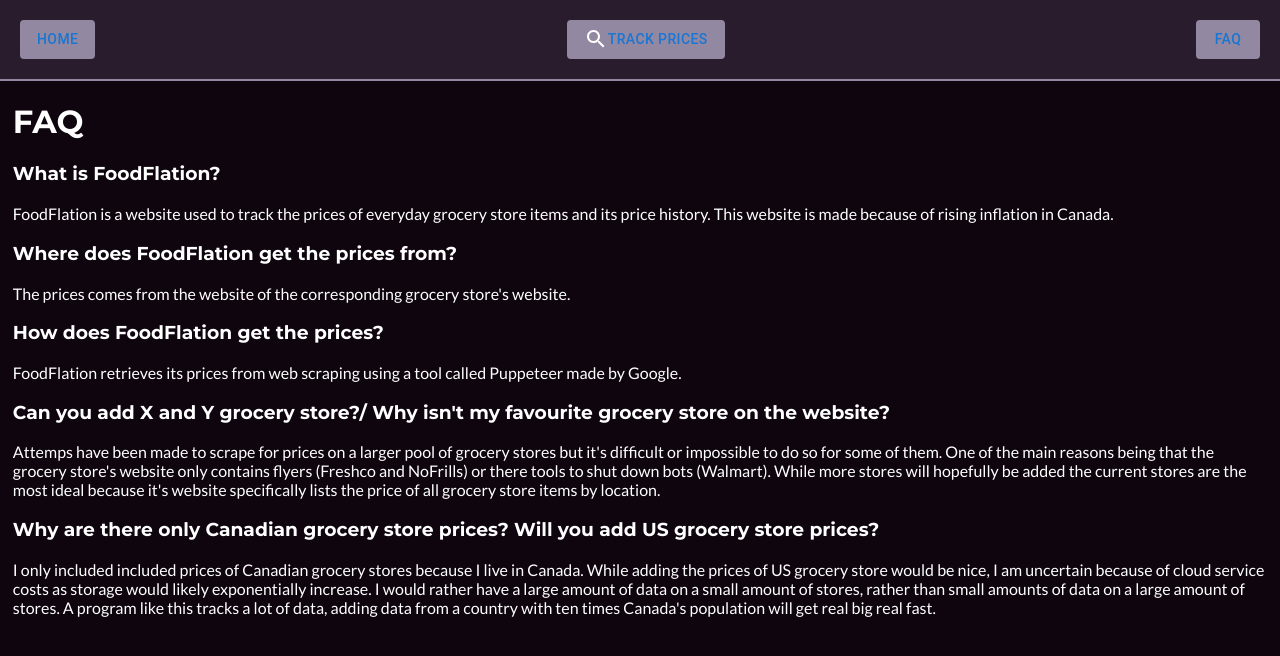
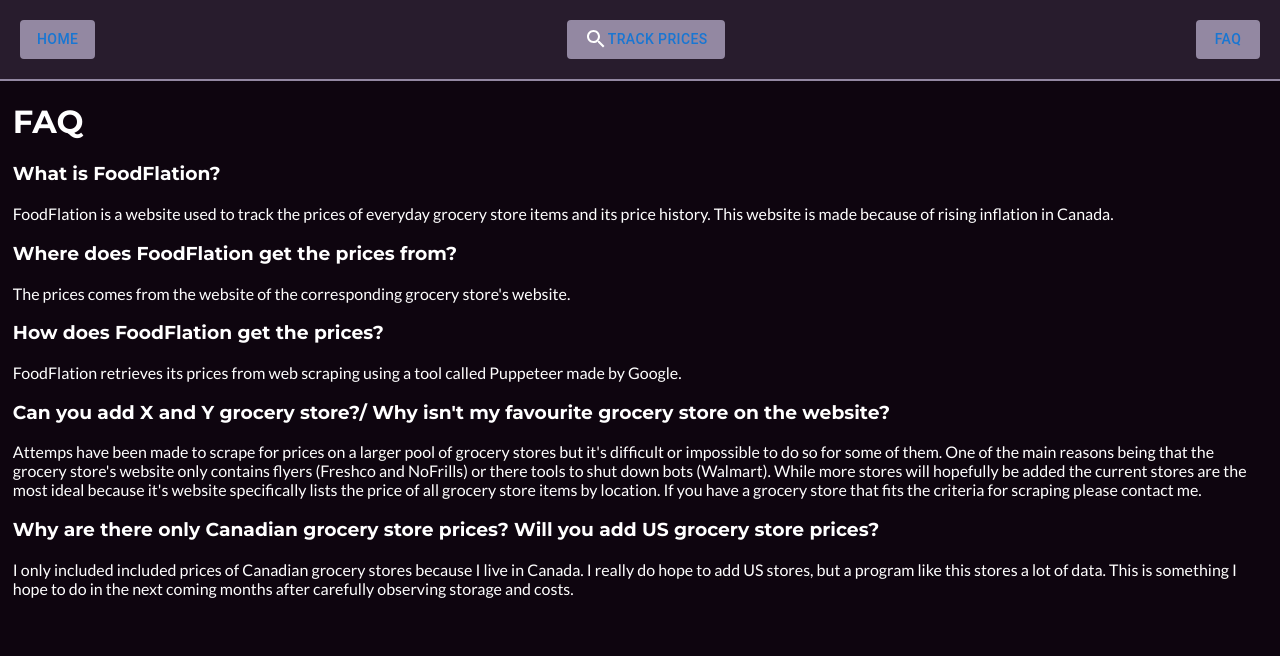
Before and after one commit to destroyer22719/FoodFlation, a Next.js app in the folder frontend/: page /faq in a window 1280 px wide. Shown: the top 656 px of the page. Built offline with nearby package versions, Linux system fonts and the light colour scheme.

Commit message:
updated faq

```diff
--- a/frontend/pages/faq.tsx
+++ b/frontend/pages/faq.tsx
@@ -28,11 +28,12 @@
                 Attemps have been made to scrape for prices on a larger pool of
                 grocery stores but it's difficult or impossible to do so for
                 some of them. One of the main reasons being that the grocery
-                store's website only contains flyers {"("}Freshco and NoFrills{")"} or
-                there tools to shut down bots {"("}Walmart{")"}. While more stores will
-                hopefully be added the current stores are the most ideal because
-                it's website specifically lists the price of all grocery store
-                items by location.
+                store's website only contains flyers {"("}Freshco and NoFrills
+                {")"} or there tools to shut down bots {"("}Walmart{")"}. While
+                more stores will hopefully be added the current stores are the
+                most ideal because it's website specifically lists the price of
+                all grocery store items by location. If you have a grocery store that
+                fits the criteria for scraping please contact me.
             </p>
             <h3>
                 Why are there only Canadian grocery store prices? Will you add
@@ -40,14 +41,10 @@
             </h3>
             <p>
                 I only included included prices of Canadian grocery stores
-                because I live in Canada. While adding the prices of US grocery
-                store would be nice, I am uncertain because of cloud service
-                costs as storage would likely exponentially increase. I would
-                rather have a large amount of data on a small amount of stores,
-                rather than small amounts of data on a large amount of stores. A
-                program like this tracks a lot of data, adding data from a
-                country with ten times Canada's population will get real big
-                real fast.
+                because I live in Canada. I really do hope to add US stores, but
+                a program like this stores a lot of data. This is something I
+                hope to do in the next coming months after carefully observing
+                storage and costs.
             </p>
         </Layout>
     );
```
